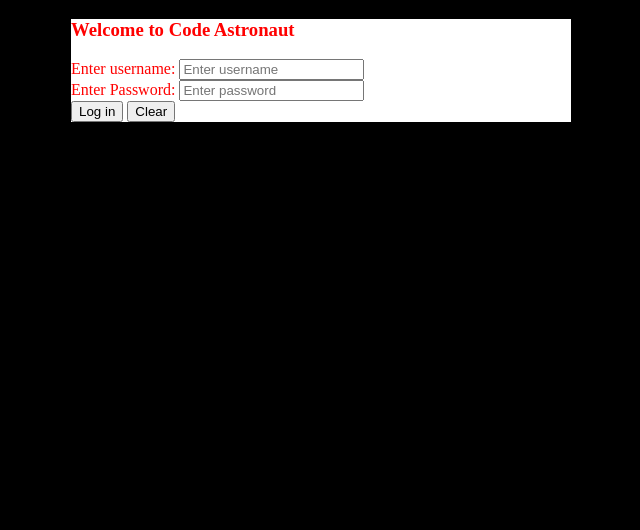
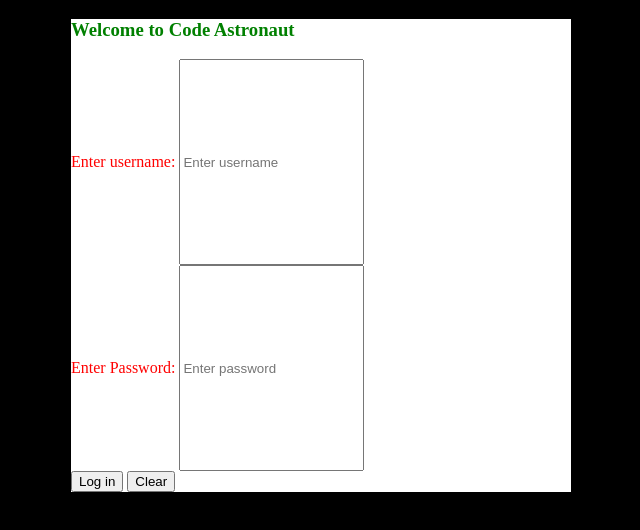
Before and after one commit to oluwatunbi/astronaut.js, a plain HTML site: page index.html in a window 1280 px wide. Shown: the whole page, without its empty margins (319-959 px from the left). Drawn offline with Linux system fonts and the light colour scheme.

Commit message:
styles.css updatedgit commit -m

```diff
--- a/css/styles.css
+++ b/css/styles.css
@@ -9,4 +9,16 @@
 	margin-right: auto;
 	margin-left: auto;
  	color: #f00;
+
 }
+
+h3 {
+	color: green;
+}
+
+.form-holder input#username_id {
+	height: 200px;
+}
+.form-holder input#password_id{
+	height: 200px;
+}
```
